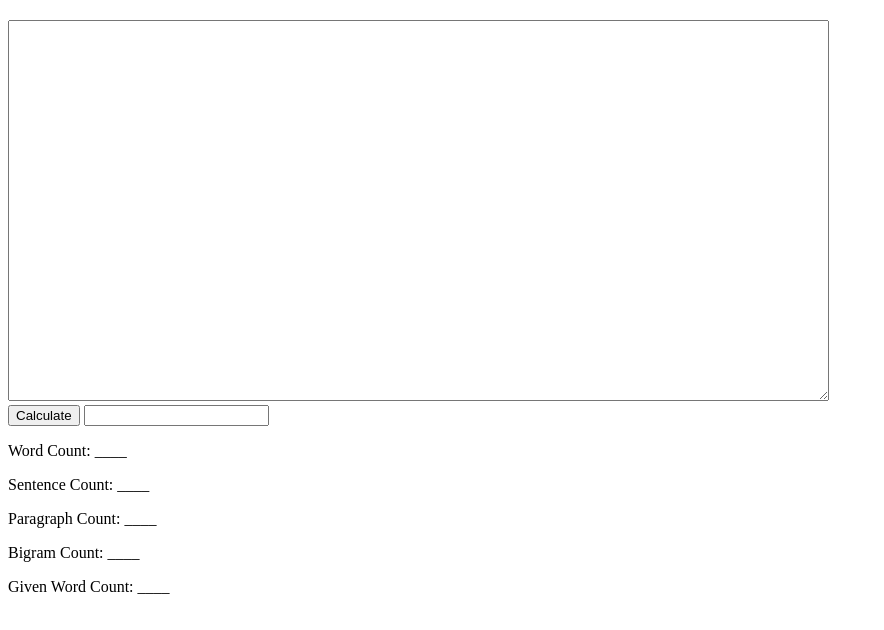
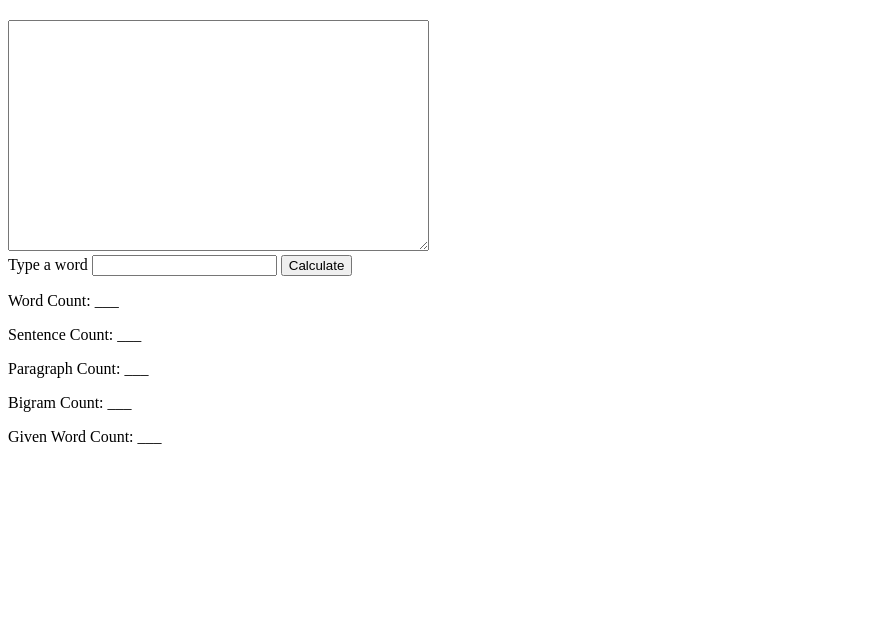
Before and after one commit to LuisToro-v/Word-Count, a plain HTML site: page index.html in a window 1280 px wide. Shown: the part 60-690 px from the top of the page, without its empty margins (0-884 px from the left). Drawn offline with Linux system fonts and the light colour scheme.

Commit message:
Added setup for javascript

```diff
--- a/index.html
+++ b/index.html
@@ -2,23 +2,24 @@
 <html>
     <head>
         <title>Word Counter</title>
+        <script src="index.js"></script>
+
     </head>
     <body>
         <h1><strong>Word Counter</strong></h1>
-        <textarea rows="25" cols="100">
-
-        </textarea>
+        <textarea id = "inputTextArea" rows="15" cols="50"></textarea>
         <br>
-        <button>Calculate</button>
         <!-- Word finder/counter -->
-        <input type="text">
+        <label>Type a word</label>
+        <input id = "inputWordArea" type="text">
         <!-- Word finder/counter -->
+        <button onclick="count()">Calculate</button>
         <div id = "results">
-            <p>Word Count: ____</p>
-            <p>Sentence Count: ____</p>
-            <p>Paragraph Count: ____</p>
-            <p>Bigram Count: ____</p>
-            <p>Given Word Count: ____</p>
+            <p>Word Count: <span id = "words">___</span></p>
+            <p>Sentence Count: <span id = "sentences">___</span></p>
+            <p>Paragraph Count: <span id = "paragraphs">___</span></p>
+            <p>Bigram Count: <span id = "bigram">___</span></p>
+            <p>Given Word Count: <span id = "inputWord">___</span></p>
         </div>
     </body>
 </html>
```
